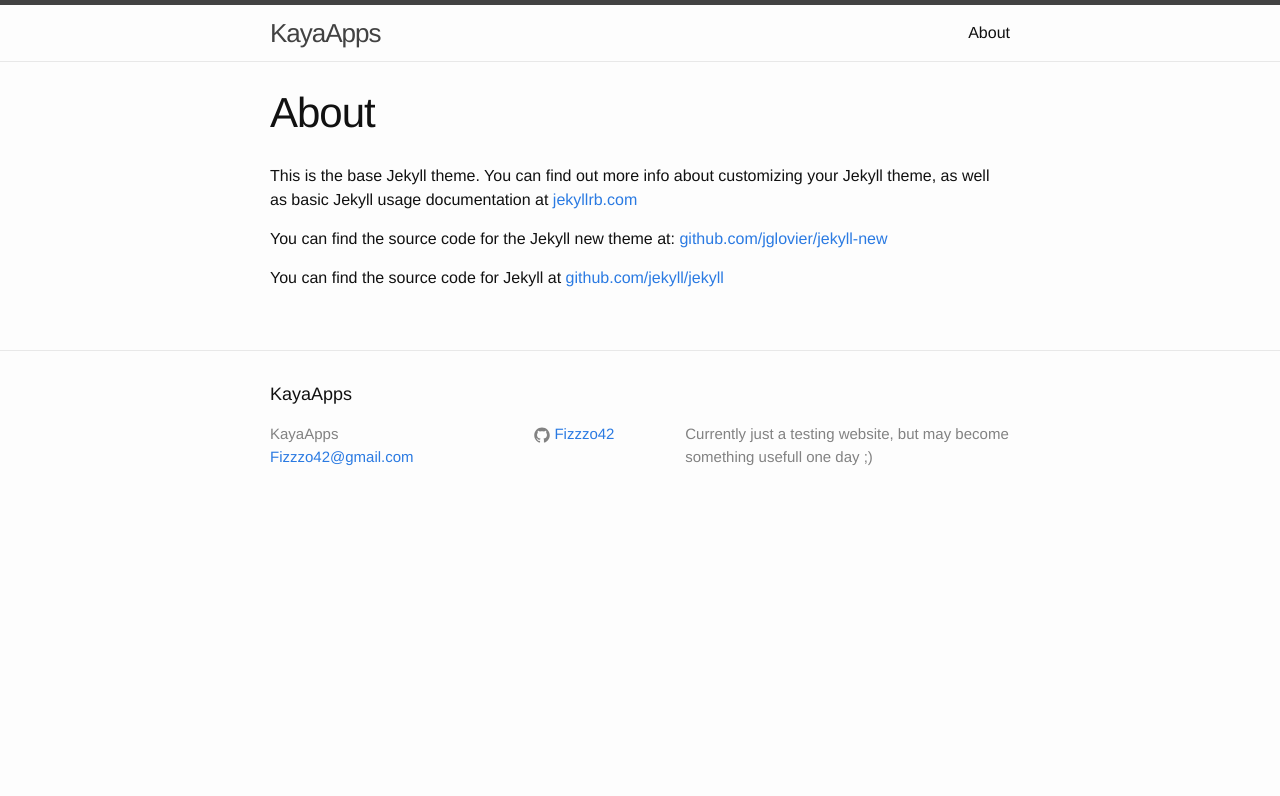
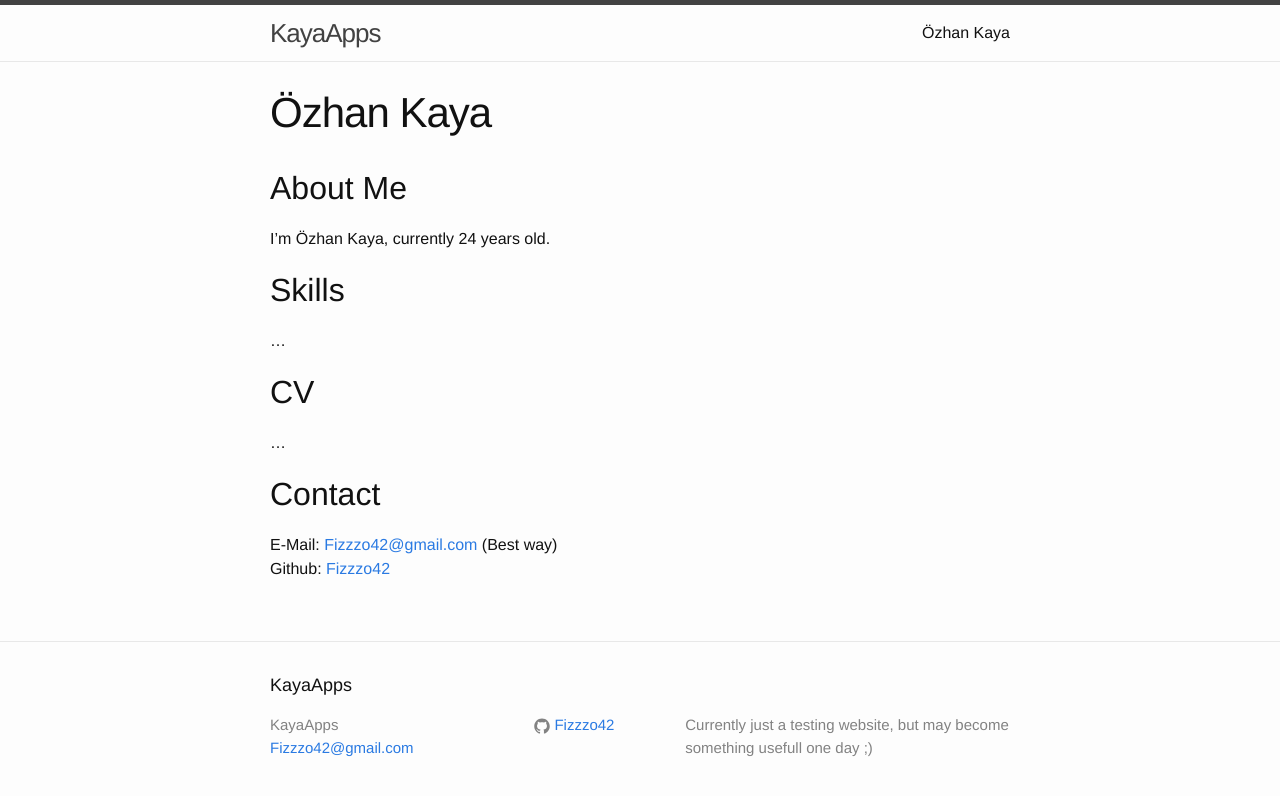
Before and after one commit to Fizzzo42/Fizzzo42.github.io, a Jekyll site: the page built from about.md, in a window 1280 px wide. Shown: the top 796 px of the page. Built offline with Jekyll 4.4.1, drawn with Linux system fonts in a browser that asks for light colours.

Commit message:
Edited /about

```diff
--- a/about.md
+++ b/about.md
@@ -1,11 +1,26 @@
 ---
 layout: page
-title: About
+title: Özhan Kaya
 permalink: /about/
 ---
 
-This is the base Jekyll theme. You can find out more info about customizing your Jekyll theme, as well as basic Jekyll usage documentation at [jekyllrb.com](http://jekyllrb.com/)
+## About Me
+I'm Özhan Kaya, currently
+<script>
+	var year = new Date();
+	document.write(year.getFullYear()-1991);
+</script>
+years old.
 
-You can find the source code for the Jekyll new theme at: [github.com/jglovier/jekyll-new](https://github.com/jglovier/jekyll-new)
+## Skills
+...
 
-You can find the source code for Jekyll at [github.com/jekyll/jekyll](https://github.com/jekyll/jekyll)
+## CV
+...
+
+## Contact
+E-Mail: [{{  site.email  }}][mail] (Best way)
+Github: [{{ site.github_username }}][gh]
+
+[mail]:   		mailto:{{ site.email }}
+[gh]: 			http://github.com/{{ site.github_username }}
```
